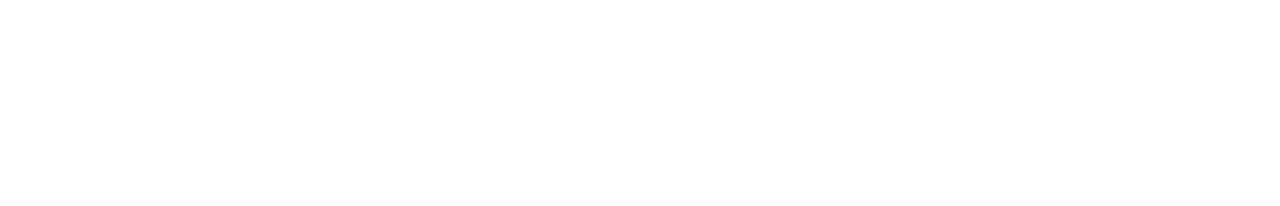
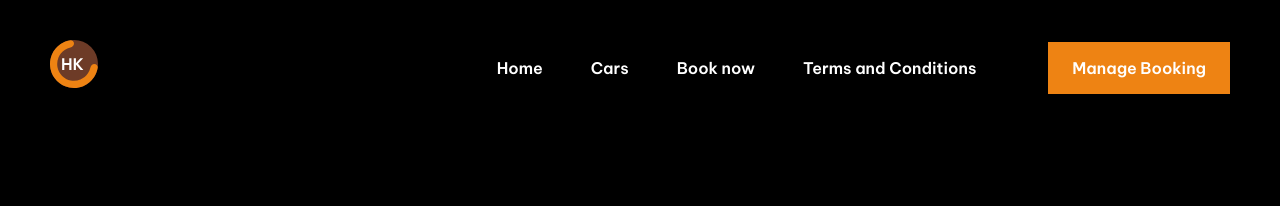
Before and after one commit to vadushkin/HKinvisionCarShop, a plain HTML site: page index.html in a window 1280 px wide. Drawn offline with Linux system fonts and the light colour scheme.

Commit message:
Added header

```diff
--- a/css/style.css
+++ b/css/style.css
@@ -0,0 +1,213 @@
+/* ############################################################### */
+/* Fonts block start */
+/* ############################################################### */
+
+/* be-vietnam-pro-regular - latin */
+@font-face {
+    font-display: swap; /* Check https://developer.mozilla.org/en-US/docs/Web/CSS/@font-face/font-display for other options. */
+    font-family: 'Be Vietnam Pro';
+    font-style: normal;
+    font-weight: 400;
+    src: url('../fonts/be-vietnam-pro-v10-latin-regular.woff2') format('woff2'), /* Chrome 36+, Opera 23+, Firefox 39+ */ url('../fonts/be-vietnam-pro-v10-latin-regular.woff') format('woff'); /* Chrome 5+, Firefox 3.6+, IE 9+, Safari 5.1+ */
+}
+
+/* be-vietnam-pro-500 - latin */
+@font-face {
+    font-display: swap; /* Check https://developer.mozilla.org/en-US/docs/Web/CSS/@font-face/font-display for other options. */
+    font-family: 'Be Vietnam Pro';
+    font-style: normal;
+    font-weight: 500;
+    src: url('../fonts/be-vietnam-pro-v10-latin-500.woff2') format('woff2'), /* Chrome 36+, Opera 23+, Firefox 39+ */ url('../fonts/be-vietnam-pro-v10-latin-500.woff') format('woff'); /* Chrome 5+, Firefox 3.6+, IE 9+, Safari 5.1+ */
+}
+
+/* be-vietnam-pro-600 - latin */
+@font-face {
+    font-display: swap; /* Check https://developer.mozilla.org/en-US/docs/Web/CSS/@font-face/font-display for other options. */
+    font-family: 'Be Vietnam Pro';
+    font-style: normal;
+    font-weight: 600;
+    src: url('../fonts/be-vietnam-pro-v10-latin-600.woff2') format('woff2'), /* Chrome 36+, Opera 23+, Firefox 39+ */ url('../fonts/be-vietnam-pro-v10-latin-600.woff') format('woff'); /* Chrome 5+, Firefox 3.6+, IE 9+, Safari 5.1+ */
+}
+
+/* be-vietnam-pro-700 - latin */
+@font-face {
+    font-display: swap; /* Check https://developer.mozilla.org/en-US/docs/Web/CSS/@font-face/font-display for other options. */
+    font-family: 'Be Vietnam Pro';
+    font-style: normal;
+    font-weight: 700;
+    src: url('../fonts/be-vietnam-pro-v10-latin-700.woff2') format('woff2'), /* Chrome 36+, Opera 23+, Firefox 39+ */ url('../fonts/be-vietnam-pro-v10-latin-700.woff') format('woff'); /* Chrome 5+, Firefox 3.6+, IE 9+, Safari 5.1+ */
+}
+
+/* ############################################################### */
+/* Fonts block end */
+/* ############################################################### */
+
+
+/* ############################################################### */
+/* Reset block start */
+/* ############################################################### */
+
+/* http://meyerweb.com/eric/tools/css/reset/
+   v2.0 | 20110126
+   License: none (public domain)
+*/
+
+* {
+    box-sizing: border-box;
+}
+
+html, body, div, span, applet, object, iframe,
+h1, h2, h3, h4, h5, h6, p, blockquote, pre,
+a, abbr, acronym, address, big, cite, code,
+del, dfn, em, img, ins, kbd, q, s, samp,
+small, strike, strong, sub, sup, tt, var,
+b, u, i, center,
+dl, dt, dd, ol, ul, li,
+fieldset, form, label, legend,
+table, caption, tbody, tfoot, thead, tr, th, td,
+article, aside, canvas, details, embed,
+figure, figcaption, footer, header, hgroup,
+menu, nav, output, ruby, section, summary,
+time, mark, audio, video {
+    margin: 0;
+    padding: 0;
+    border: 0;
+    font-size: 100%;
+    vertical-align: baseline;
+}
+
+/* HTML5 display-role reset for older browsers */
+article, aside, details, figcaption, figure,
+footer, header, hgroup, menu, nav, section {
+    display: block;
+}
+
+body {
+    line-height: 1;
+}
+
+button {
+    display: block;
+    border: none;
+    cursor: pointer;
+}
+
+a {
+    text-decoration: none;
+}
+
+ol, ul {
+    list-style: none;
+}
+
+blockquote, q {
+    quotes: none;
+}
+
+blockquote:before, blockquote:after,
+q:before, q:after {
+    content: '';
+}
+
+table {
+    border-collapse: collapse;
+    border-spacing: 0;
+}
+
+/* ############################################################### */
+/* Reset block end */
+/* ############################################################### */
+
+
+/* ############################################################### */
+/* Main  block start */
+/* ############################################################### */
+
+body {
+    color: white;
+    background-color: black;
+    font: 16px/28px 'Be Vietnam Pro', Arial, Helvetical, sans-serif;
+}
+
+img {
+    max-width: 100%;
+    max-height: 100%;
+}
+
+a {
+    transition: .5s;
+    color: inherit;
+}
+
+button {
+    background-color: transparent;
+    transition: .5s;
+    font: inherit;
+}
+
+.container {
+    max-width: 1200px;
+    margin: 0 auto;
+    padding: 0 10px;
+}
+
+.btn-primary {
+    background-color: #EE8313;
+    padding: 12px 24px;
+    font-weight: 600;
+    color: white;
+}
+
+/* ############################################################### */
+/* Main block end */
+/* ############################################################### */
+
+
+/* ############################################################### */
+/* Header block start */
+/* ############################################################### */
+
+.header {
+    padding: 40px 0 107px;
+}
+
+.header__wrapper {
+    display: flex;
+    flex-wrap: wrap;
+    justify-content: space-between;
+    align-items: center;
+    font-weight: 600;
+}
+
+.header__logo-img {
+    height: 48px;
+    width: 48px;
+}
+
+.header__nav {
+    margin-left: auto;
+}
+
+.header__nav-list {
+    display: flex;
+    gap: 48px;
+}
+
+.header__btn {
+    margin-left: 72px;
+}
+
+/* ############################################################### */
+/* Header block end */
+/* ############################################################### */
+
+
+/* ############################################################### */
+/* Banner block start */
+/* ############################################################### */
+
+
+
+/* ############################################################### */
+/* Banner block end */
+/* ############################################################### */
--- a/index.html
+++ b/index.html
@@ -2,12 +2,58 @@
 <html lang="en">
 <head>
     <meta charset="UTF-8">
+    <meta name="viewport" content="width=device-width, initial-scale=1.0">
 
-    <title>Title</title>
+    <title>HKinvision - The World's Best Luxury Car Deals</title>
 
     <link rel="stylesheet" href="css/style.css">
 </head>
 <body>
 
+<div class="wrapper">
+    <header class="header" id="header-section">
+        <div class="container">
+            <div class="header__wrapper">
+                <div class="header__logo">
+                    <img src="img/svg/logo.svg"
+                         alt="HKinvision"
+                         class="header__logo-img">
+                </div>
+                <nav class="header__nav">
+                    <ul class="header__nav-list">
+                        <li class="header__nav-item">
+                            <a href="#!" class="header__nav-item-link">
+                                Home
+                            </a>
+                        </li>
+                        <li class="header__nav-item">
+                            <a href="#!" class="header__nav-item-link">
+                                Cars
+                            </a>
+                        </li>
+                        <li class="header__nav-item">
+                            <a href="#!" class="header__nav-item-link">
+                                Book now
+                            </a>
+                        </li>
+                        <li class="header__nav-item">
+                            <a href="#!" class="header__nav-item-link">
+                                Terms and Conditions
+                            </a>
+                        </li>
+                    </ul>
+                </nav>
+                <a href="#!" class="btn-primary header__btn">Manage Booking</a>
+            </div>
+        </div>
+    </header>
+
+    <main class="main" id="main-section">
+
+    </main>
+
+    <footer class="footer" id="footer-section"></footer>
+</div>
+
 </body>
 </html>
```
Also changed, not shown: fonts/be-vietnam-pro-v10-latin-500.woff (added), fonts/be-vietnam-pro-v10-latin-500.woff2 (added), fonts/be-vietnam-pro-v10-latin-600.woff (added), fonts/be-vietnam-pro-v10-latin-600.woff2 (added), fonts/be-vietnam-pro-v10-latin-700.woff (added), fonts/be-vietnam-pro-v10-latin-700.woff2 (added), fonts/be-vietnam-pro-v10-latin-regular.woff (added), fonts/be-vietnam-pro-v10-latin-regular.woff2 (added), img/banner.jpg (added), img/svg/logo.svg (added).
